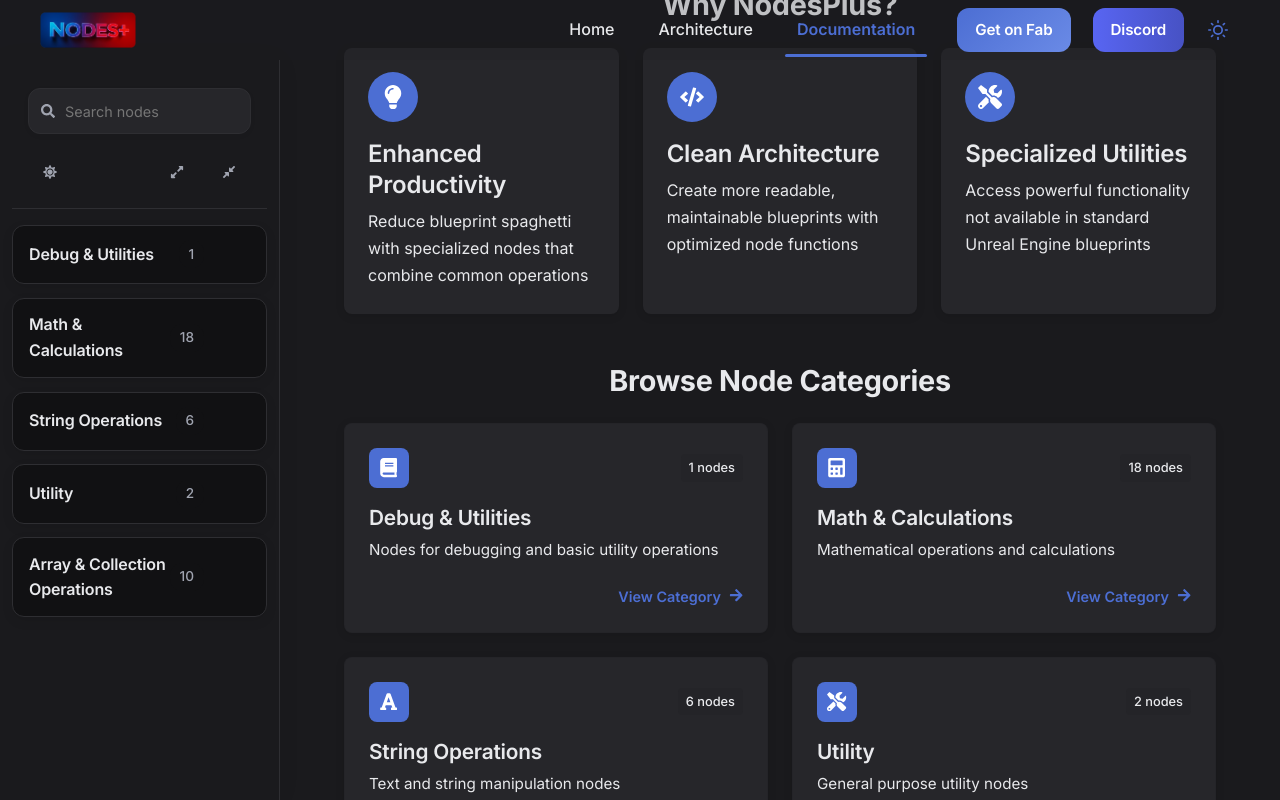
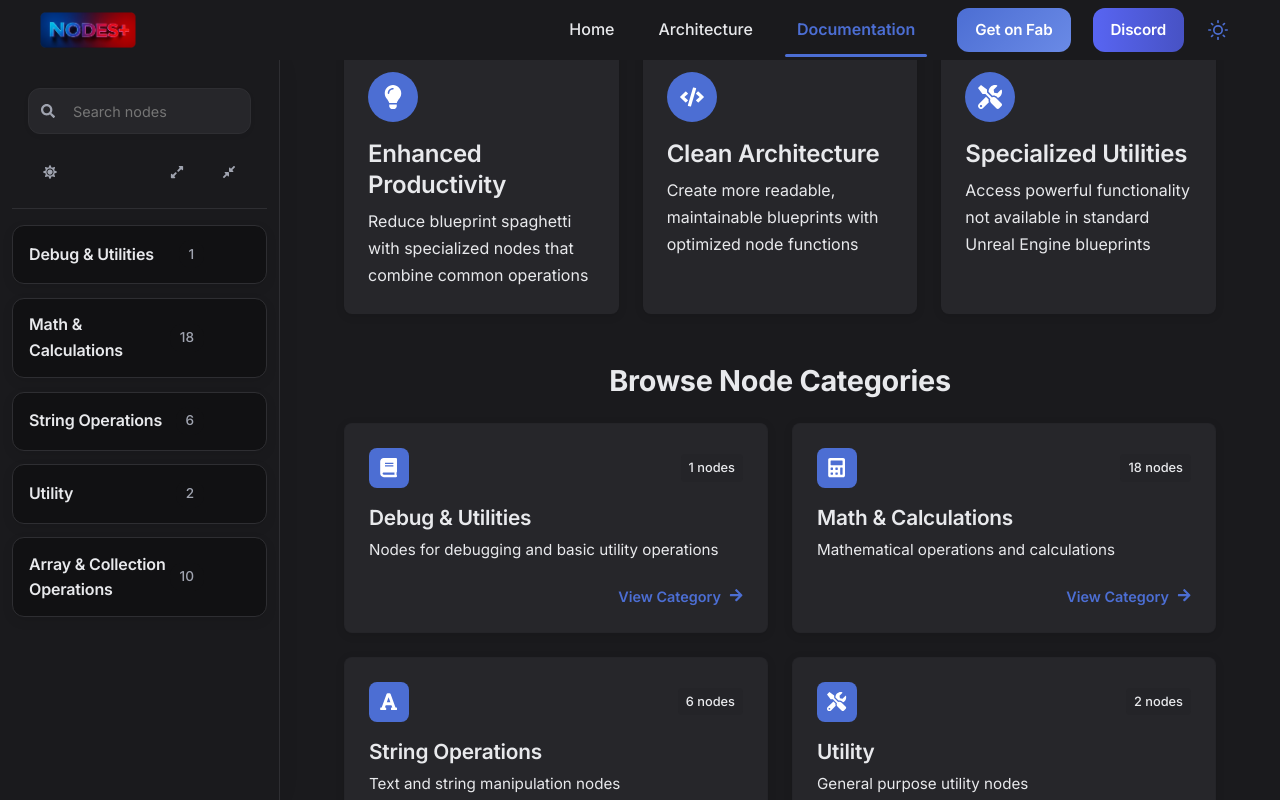
Before and after one commit to Sheriff99yt/NodesPlusWebsite, a React (Vite) app: page /NodesPlusWebsite/documentation in a window 1280 px wide. Built offline with nearby package versions, Linux system fonts and the light colour scheme.

Commit message:
Fix sticky header overlap and search icon.

```diff
--- a/src/App.tsx
+++ b/src/App.tsx
@@ -39,7 +39,6 @@ const App: React.FC = () => {
       const main = document.getElementById('main-content');
       if (main) {
         main.scrollTop = 0;
-        main.scrollIntoView({ block: 'start', inline: 'nearest', behavior: 'auto' });
       }
     };
 
--- a/src/styles/Documentation.css
+++ b/src/styles/Documentation.css
@@ -198,7 +198,7 @@
   flex: 1;
   background: transparent;
   border: none;
-  padding: 0.85rem 0.5rem 0.85rem 2.25rem;
+  padding: 0.85rem 0.5rem 0.85rem 2.75rem;
   font-size: 0.9rem;
   color: var(--text-color);
   width: 100%;
--- a/src/styles/Navbar.css
+++ b/src/styles/Navbar.css
@@ -5,10 +5,10 @@
   align-items: center;
   width: 100%;
   padding: 12px 40px;
-  background: var(--glass-bg);
+  background: var(--navbar-bg, #1a1a1d);
   backdrop-filter: var(--glass-blur);
   -webkit-backdrop-filter: var(--glass-blur);
-  position: fixed;
+  position: sticky;
   top: 0;
   left: 0;
   z-index: 100;
@@ -22,13 +22,13 @@
 
 /* Dark theme (default) - blue theme */
 .navbar, .navbar.dark-theme {
-  background: rgba(31, 31, 35, 0.2);
+  background: #1a1a1d;
   border-bottom-color: rgba(255, 255, 255, 0.1);
 }
 
 /* Light theme */
 .navbar.light-theme {
-  background: rgba(255, 255, 255, 0.2);
+  background: #ffffff;
   border-bottom-color: rgba(255, 255, 255, 0.3);
 }
 
@@ -629,3 +629,16 @@ img.navbar-logo,
     visibility: visible;
   }
 }
+
+.navbar,
+.navbar.dark-theme,
+html[data-theme="dark"] .navbar {
+  background: #1a1a1d;
+  backdrop-filter: none;
+}
+
+.navbar.light-theme,
+html[data-theme="light"] .navbar {
+  background: #ffffff;
+  backdrop-filter: none;
+}
```
